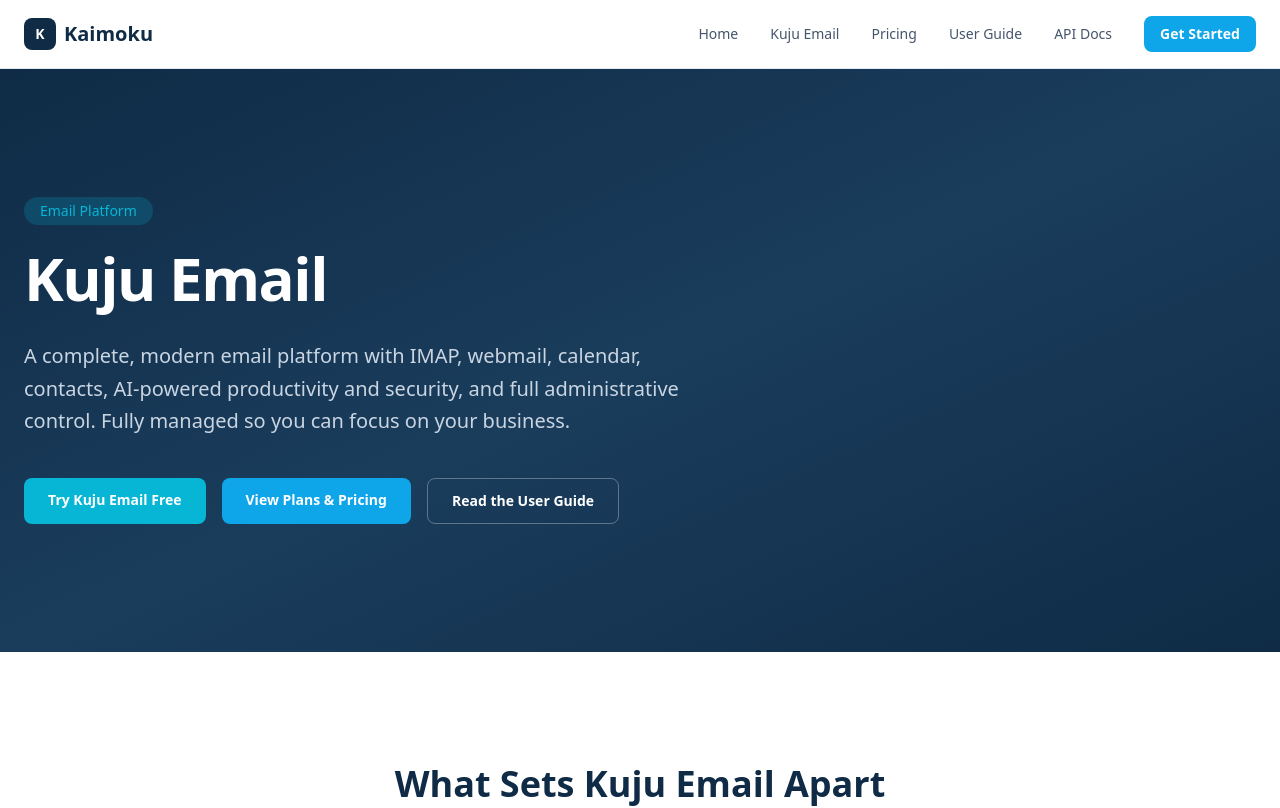
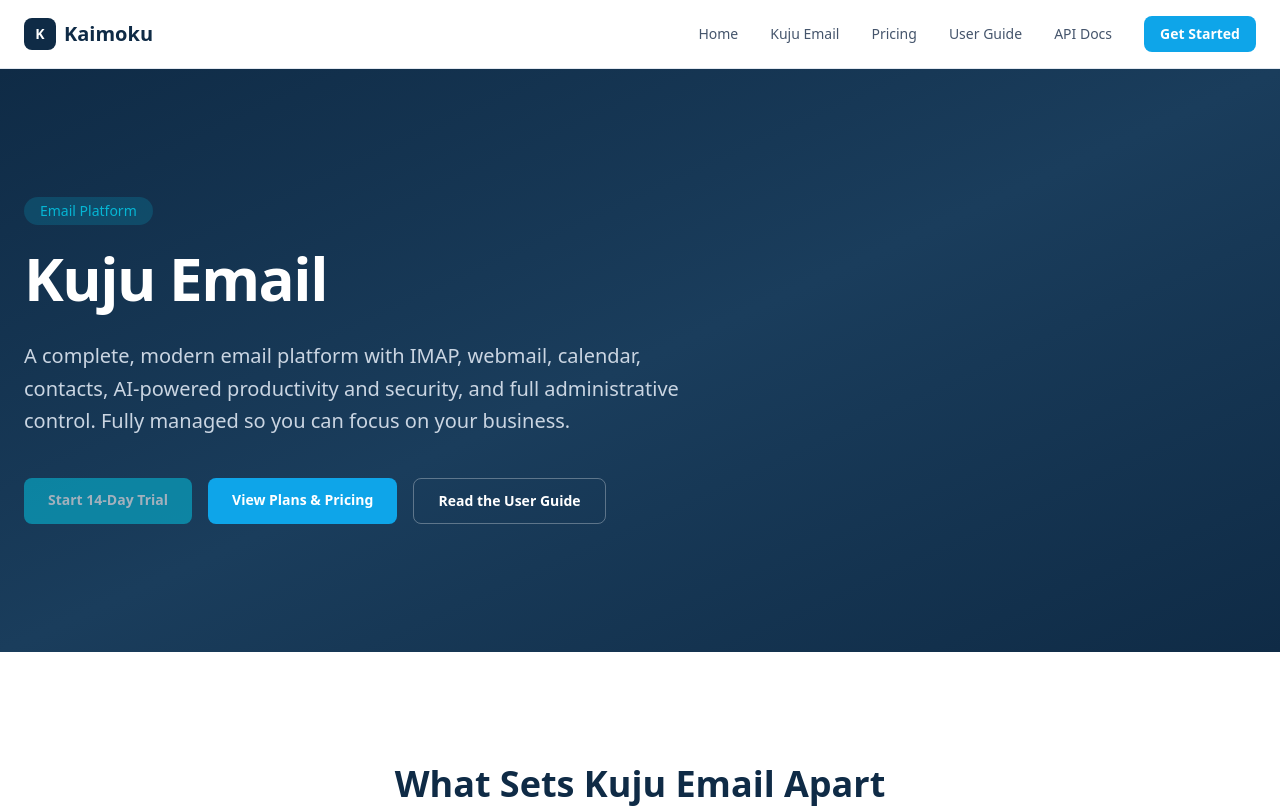
Before and after one commit to macole16/kaimoku-website, a Next.js app: page /kuju-email in a window 1280 px wide. Shown: the top 808 px of the page. Built offline with nearby package versions, Linux system fonts and the light colour scheme.

Commit message:
chore: update product page CTAs from free tier to 14-day trial

```diff
--- a/src/app/kuju-email/page.tsx
+++ b/src/app/kuju-email/page.tsx
@@ -1,6 +1,6 @@
 import type { Metadata } from "next";
 import Link from "next/link";
-import { URLS } from "@/lib/constants";
+import { URLS, isComingSoon } from "@/lib/constants";
 
 export const metadata: Metadata = {
   title: "Kuju Email — Complete Email Platform | Kaimoku Technologies",
@@ -234,19 +234,19 @@ export default function KujuEmailPage() {
             </p>
             <div className="flex flex-wrap gap-4">
               <a
-                href={URLS.KUJU_DEMO_SIGNUP}
+                href={URLS.KUJU_TRIAL_SIGNUP}
                 className={`rounded-lg bg-kuju px-6 py-3 text-sm font-semibold text-white transition-colors hover:bg-kuju-dark ${
-                  URLS.KUJU_DEMO_SIGNUP === "#coming-soon"
+                  isComingSoon(URLS.KUJU_TRIAL_SIGNUP)
                     ? "pointer-events-none opacity-60"
                     : ""
                 }`}
                 title={
-                  URLS.KUJU_DEMO_SIGNUP === "#coming-soon"
+                  isComingSoon(URLS.KUJU_TRIAL_SIGNUP)
                     ? "Coming soon"
                     : undefined
                 }
               >
-                Try Kuju Email Free
+                Start 14-Day Trial
               </a>
               <Link
                 href="/kuju-email/pricing"
@@ -338,24 +338,23 @@ export default function KujuEmailPage() {
             Ready to get started?
           </h2>
           <p className="mb-8 text-lg text-slate-300">
-            Choose the plan that fits your organization. Start with the free
-            Community tier and upgrade as you grow.
+            Start with a 14-day free trial. Then choose the plan that fits your organization.
           </p>
           <div className="flex flex-wrap justify-center gap-4">
             <a
-              href={URLS.KUJU_DEMO_SIGNUP}
+              href={URLS.KUJU_TRIAL_SIGNUP}
               className={`rounded-lg bg-kuju px-8 py-3 font-semibold text-white transition-colors hover:bg-kuju-dark ${
-                URLS.KUJU_DEMO_SIGNUP === "#coming-soon"
+                isComingSoon(URLS.KUJU_TRIAL_SIGNUP)
                   ? "pointer-events-none opacity-60"
                   : ""
               }`}
               title={
-                URLS.KUJU_DEMO_SIGNUP === "#coming-soon"
+                isComingSoon(URLS.KUJU_TRIAL_SIGNUP)
                   ? "Coming soon"
                   : undefined
               }
             >
-              Try Free
+              Start 14-Day Trial
             </a>
             <Link
               href="/kuju-email/pricing"
```
